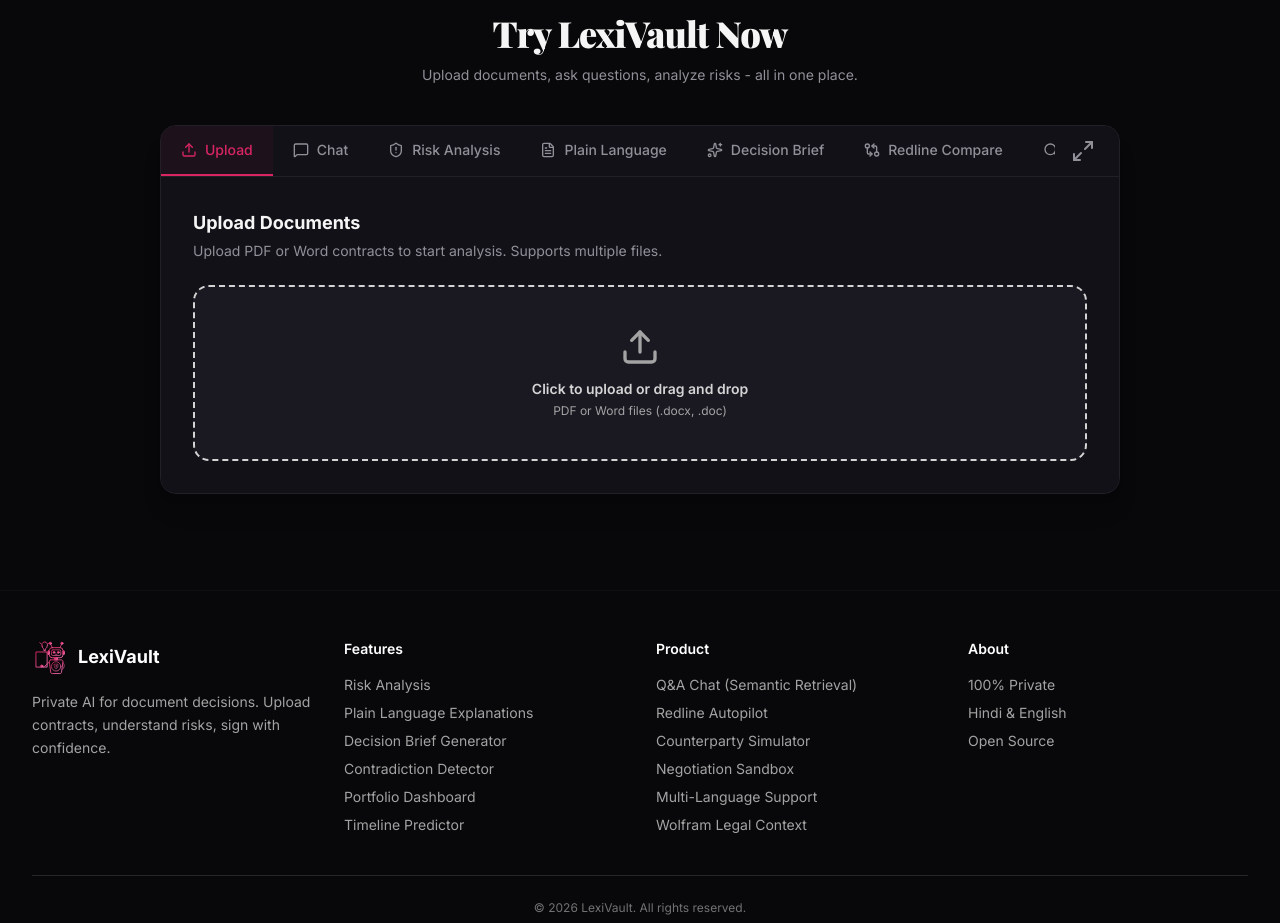
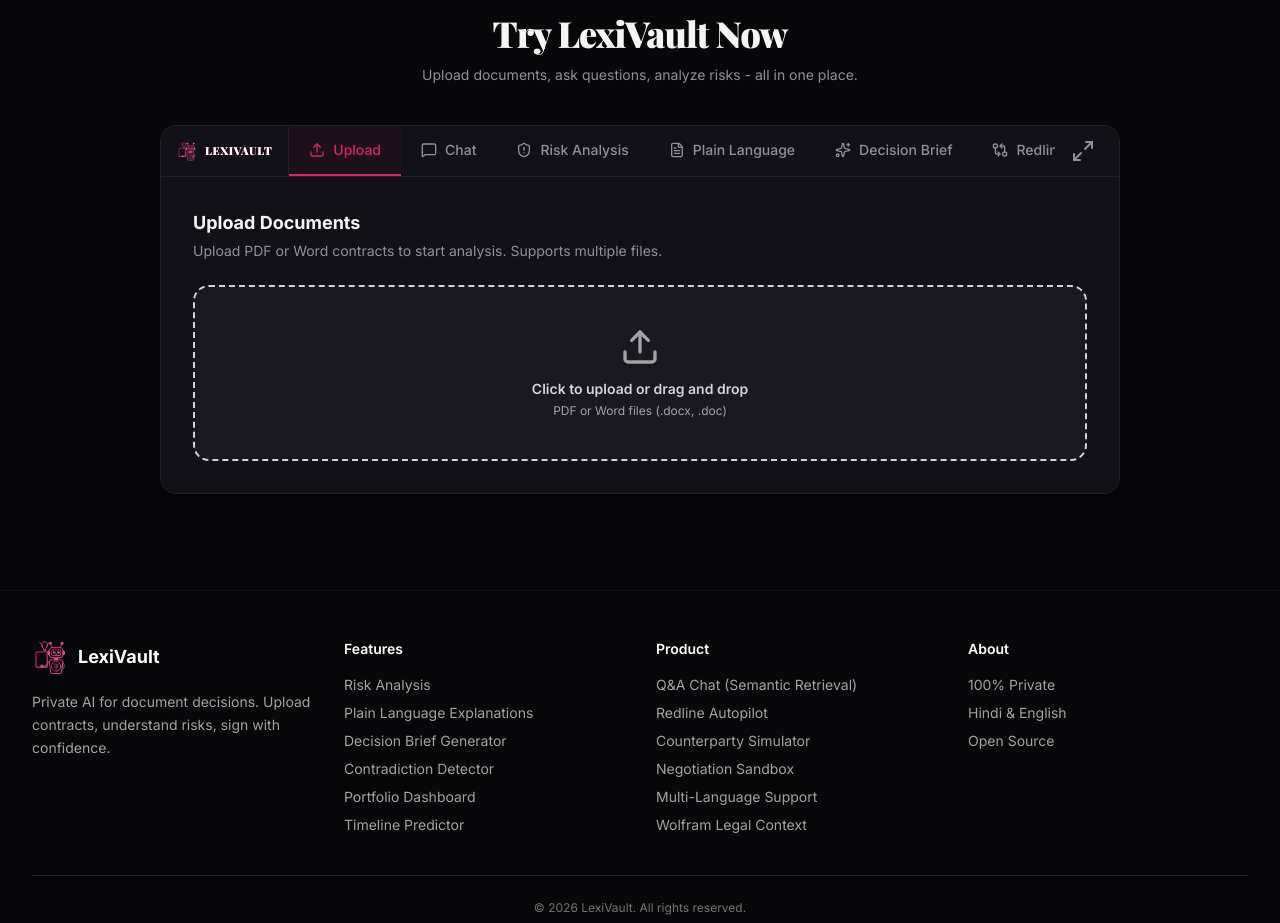
Before and after one commit to ananyarajkamal/LexiVault, a React (Vite) app in the folder frontend/: page / in a window 1280 px wide. Shown: the part 3482-4405 px from the top of the page. Built offline with nearby package versions, Linux system fonts and the light colour scheme; a web font is replaced by a local one.

Commit message:
Add LexiVault branding logo and text to the workspace tab bar

```diff
--- a/frontend/src/app/components/Navbar.tsx
+++ b/frontend/src/app/components/Navbar.tsx
@@ -2,7 +2,7 @@
 import { Globe, Menu, X, LogOut } from 'lucide-react';
 import type { Language } from '../App';
 
-const LogoIcon = ({ className }: { className?: string }) => (
+export const LogoIcon = ({ className }: { className?: string }) => (
   <svg viewBox="0 0 100 100" className={className} fill="none" stroke="url(#logo-gradient)" strokeWidth="2.5" strokeLinecap="round" strokeLinejoin="round">
     <defs>
       <linearGradient id="logo-gradient" x1="0%" y1="0%" x2="100%" y2="100%">
--- a/frontend/src/app/components/WorkspaceSection.tsx
+++ b/frontend/src/app/components/WorkspaceSection.tsx
@@ -5,6 +5,7 @@
   CheckCircle2, XCircle, Scale, Diff, Mic, Clock, LayoutDashboard,
   Swords, Binary, Languages, Code, Maximize2, Minimize2
 } from 'lucide-react';
+import { LogoIcon } from './Navbar';
 
 const workspaceTranslations = {
   en: {
@@ -2222,8 +2223,18 @@
         }>
           {/* Tab bar */}
           <div className="border-b border-neutral-850 flex items-center justify-between bg-[#131118] pr-4">
-            <div className="flex-1 overflow-x-auto min-w-0">
-              <div className="flex min-w-max">
+            <div className="flex items-center min-w-0 flex-1">
+              {/* Brand Logo & Name */}
+              <div className="flex items-center gap-2 px-4 py-3.5 border-r border-[#222026] select-none shrink-0 group">
+                <LogoIcon className="w-5 h-5 text-white transition-transform duration-300 group-hover:rotate-6" />
+                <span className="font-serif font-black text-[11px] tracking-wider text-white uppercase bg-gradient-to-r from-[#D92662] to-[#F472B6] bg-clip-text text-transparent">
+                  LexiVault
+                </span>
+              </div>
+
+              {/* Tabs */}
+              <div className="flex-1 overflow-x-auto min-w-0">
+                <div className="flex min-w-max">
                 {tabs.map(t => (
                   <button key={t.id} onClick={() => setActiveTab(t.id)}
                     className={`flex items-center gap-2 px-4 sm:px-5 py-3.5 text-xs sm:text-sm font-medium whitespace-nowrap transition-colors cursor-pointer border-b-2 ${
@@ -2236,6 +2247,7 @@
                   </button>
                 ))}
               </div>
+            </div>
             </div>
             {/* Maximize Toggle Button */}
             <button
```
